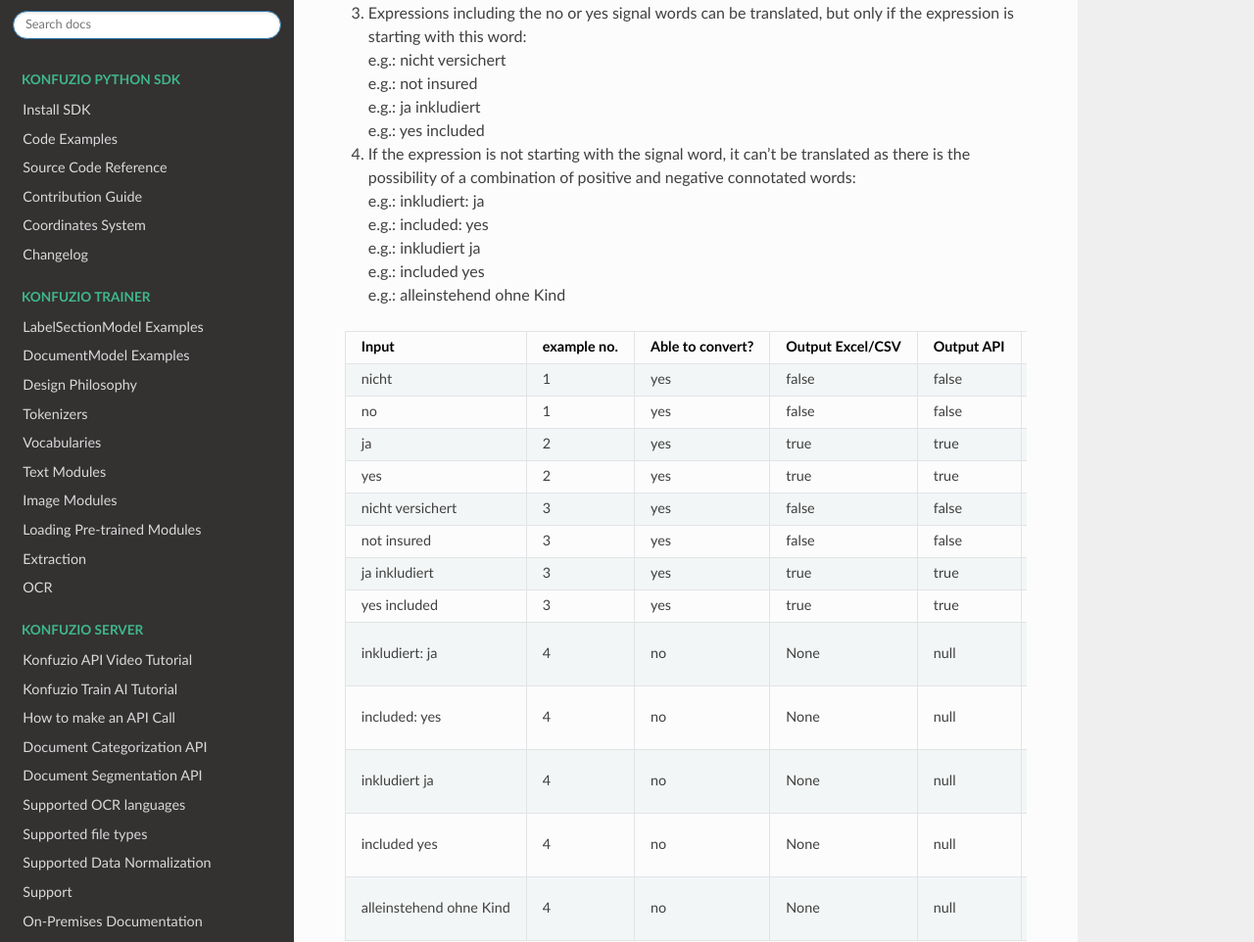
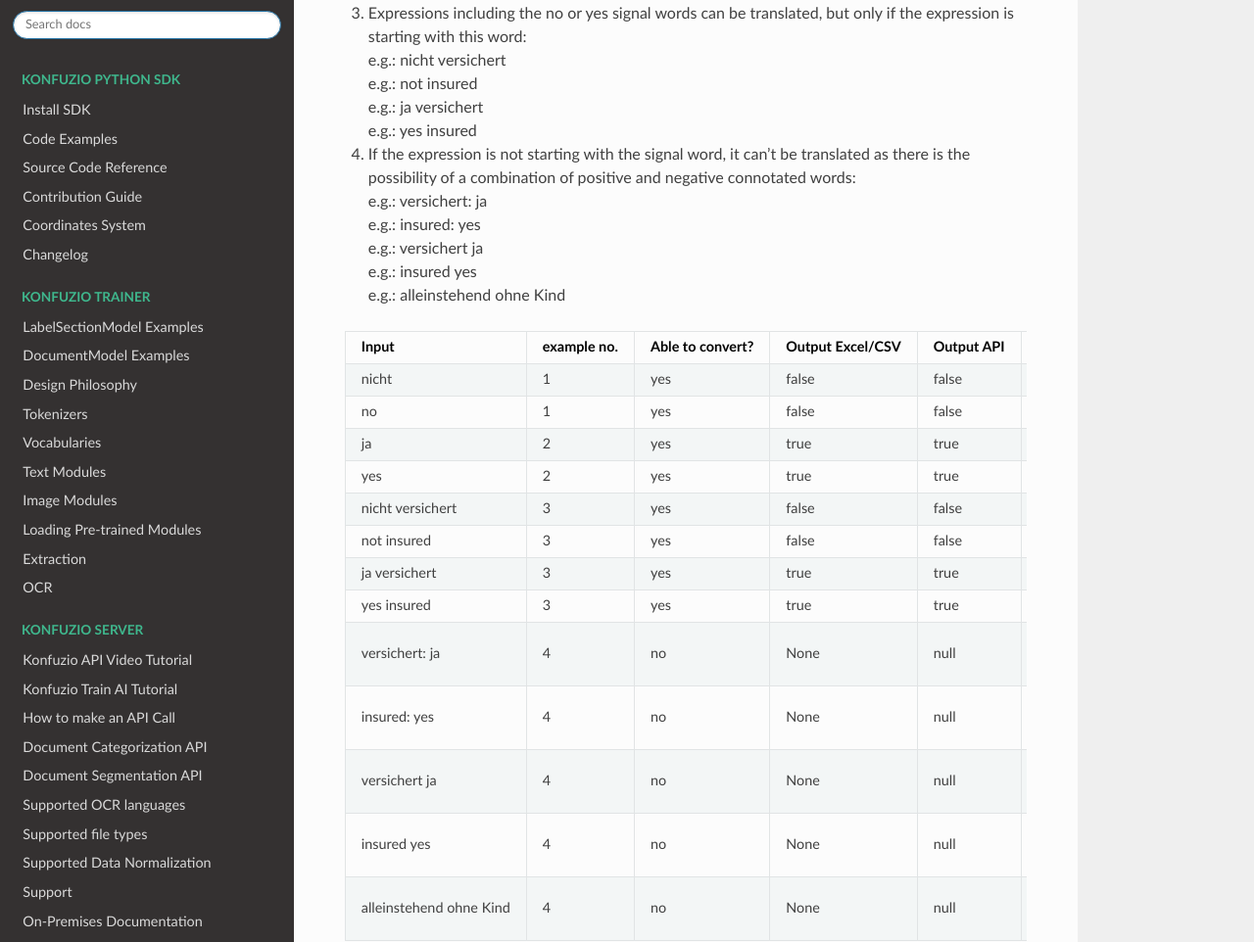
Before and after one commit to konfuzio-ai/konfuzio-sdk, a Sphinx documentation site: the page built from docs/web/Normalization_doc_v0.2.md, in a window 1280 px wide and 1400 px high, scrolled down 4669 px. Shown: the part 158-1120 px from the top of the window at 98% size. Built offline with Sphinx 7.4.7 and the Read the Docs theme 2.0.0, drawn with Linux system fonts in a browser that asks for light colours.

Commit message:
Update Normalization_doc_v0.2.md

```diff
--- a/docs/web/Normalization_doc_v0.2.md
+++ b/docs/web/Normalization_doc_v0.2.md
@@ -159,14 +159,14 @@
 3) Expressions including the no or yes signal words can be translated, but only if the expression is starting with this word:
 e.g.: nicht versichert
 e.g.: not insured
-e.g.: ja inkludiert
-e.g.: yes included
+e.g.: ja versichert
+e.g.: yes insured
 
 4) If the expression is not starting with the signal word, it can't be translated as there is the possibility of a combination of positive and negative connotated words:
-e.g.: inkludiert: ja
-e.g.: included: yes
-e.g.: inkludiert ja
-e.g.: included yes
+e.g.: versichert: ja
+e.g.: insured: yes
+e.g.: versichert ja
+e.g.: insured yes
 e.g.: alleinstehend ohne Kind
 
 | Input      |example no. | Able to convert?     | Output Excel/CSV | Output API | Datatype CSV | Datatype JSON |
@@ -177,12 +177,12 @@
 |  yes | 2  | yes   | true   | true |string | boolean |
 |  nicht versichert| 3  | yes   | false    | false |string | boolean |
 |  not insured | 3  | yes   | false     | false | string | boolean |
-|  ja inkludiert | 3  | yes   | true    | true| string | boolean |
-|  yes included | 3  | yes   | true  | true | string | boolean |
-|  inkludiert: ja | 4  | no   | None    | null | string | - |
-|  included: yes | 4  | no   | None   | null | string | - |
-|  inkludiert ja | 4  | no   | None     | null | string | - |
-|  included yes | 4  | no   | None   | null | string | - |
+|  ja versichert | 3  | yes   | true    | true| string | boolean |
+|  yes insured | 3  | yes   | true  | true | string | boolean |
+|  versichert: ja | 4  | no   | None    | null | string | - |
+|  insured: yes | 4  | no   | None   | null | string | - |
+|  versichert ja | 4  | no   | None     | null | string | - |
+|  insured yes | 4  | no   | None   | null | string | - |
 |  alleinstehend ohne Kind | 4  | no  | None  | null | string | - |
 
 
```
